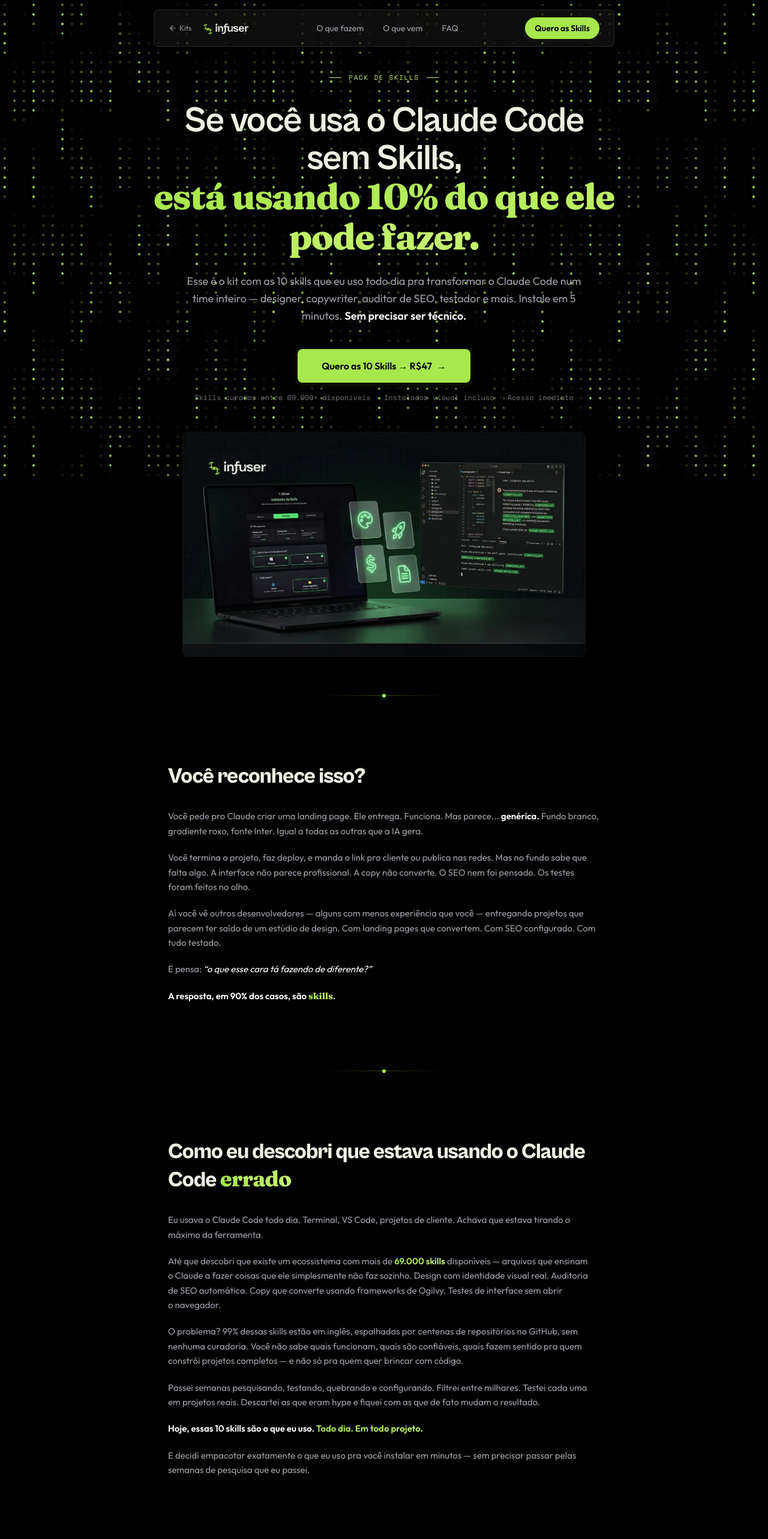
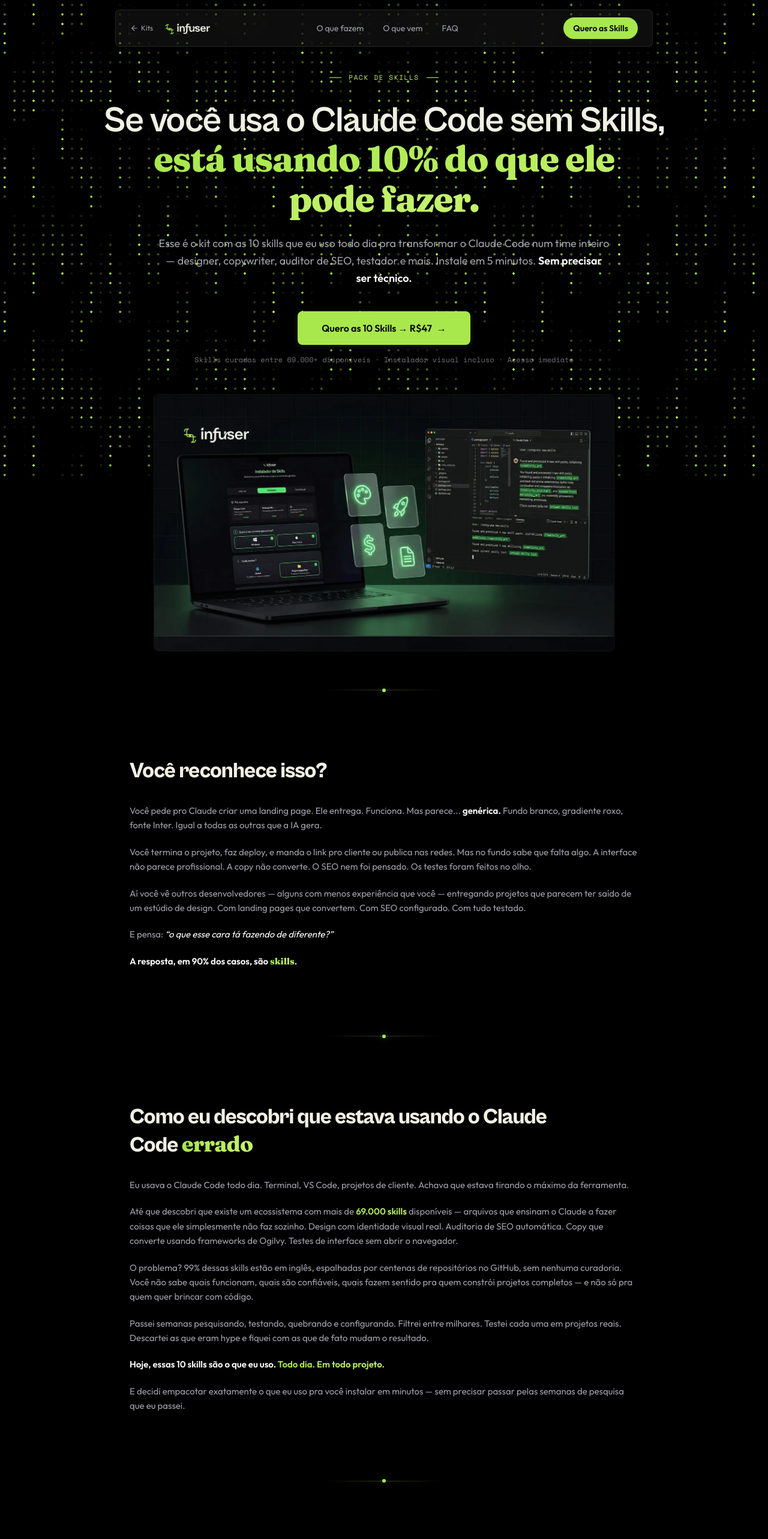
Before and after one commit to yanzer0/yan-site-test, a Next.js app: page /kit-skills in a window 1280 px wide. Shown: the top 2566 px of the page at 60% size. Built offline with nearby package versions, Linux system fonts and the light colour scheme.

Commit message:
fix: amplia max-width dos containers de texto no kit-skills
- Hero: max-w-4xl -> max-w-5xl
- Secoes de texto: max-w-3xl -> max-w-4xl
- Skills grid: max-w-4xl -> max-w-5xl
- Navbar/mobile menu acompanham novo max-w
- Evita quebras de linha estranhas nos titulos

```diff
--- a/src/components/kit-skills.tsx
+++ b/src/components/kit-skills.tsx
@@ -27,7 +27,7 @@
 
   return (
     <header className="fixed top-4 left-4 right-4 z-50">
-      <nav className={`mx-auto max-w-3xl glass rounded-lg px-6 py-3 flex items-center justify-between transition-all duration-300 ${scrolled ? "navbar-scrolled" : ""}`}>
+      <nav className={`mx-auto max-w-4xl glass rounded-lg px-6 py-3 flex items-center justify-between transition-all duration-300 ${scrolled ? "navbar-scrolled" : ""}`}>
         <div className="flex items-center gap-3">
           <Link
             href="/"
@@ -78,7 +78,7 @@
         </div>
       </nav>
 
-      <div className={`md:hidden mt-2 mx-auto max-w-3xl rounded-lg border border-white/10 bg-[#0A0A0A]/90 backdrop-blur-xl p-6 flex flex-col gap-4 transition-all duration-300 origin-top ${
+      <div className={`md:hidden mt-2 mx-auto max-w-4xl rounded-lg border border-white/10 bg-[#0A0A0A]/90 backdrop-blur-xl p-6 flex flex-col gap-4 transition-all duration-300 origin-top ${
         mobileOpen ? "opacity-100 scale-y-100 translate-y-0" : "opacity-0 scale-y-95 -translate-y-2 pointer-events-none"
       }`}>
         {NAV_LINKS.map((link) => (
@@ -107,7 +107,7 @@
 function HeroSection() {
   return (
     <section className="relative min-h-screen flex items-center justify-center overflow-hidden pt-28 pb-16">
-      <div className="relative z-10 mx-auto max-w-4xl px-4 sm:px-6 text-center">
+      <div className="relative z-10 mx-auto max-w-5xl px-4 sm:px-6 text-center">
         {/* Badge */}
         <div className="animate-fade-in-up inline-flex items-center gap-3 mb-8">
           <span className="h-px w-5 bg-green-400" />
@@ -125,7 +125,7 @@
         </h1>
 
         {/* Subheadline */}
-        <p className="animate-fade-in-up delay-200 mt-6 max-w-2xl mx-auto text-base sm:text-lg text-zinc-400 leading-relaxed">
+        <p className="animate-fade-in-up delay-200 mt-6 max-w-3xl mx-auto text-base sm:text-lg text-zinc-400 leading-relaxed">
           Esse é o kit com as 10 skills que eu uso todo dia pra transformar o Claude Code num time inteiro — designer, copywriter, auditor de SEO, testador e mais. Instale em 5 minutos. <strong className="text-white">Sem precisar ser técnico.</strong>
         </p>
 
@@ -143,7 +143,7 @@
         </div>
 
         {/* Hero image */}
-        <div className="animate-fade-in-up delay-400 mt-12 max-w-2xl mx-auto rounded-lg overflow-hidden border border-green-500/10 image-frame">
+        <div className="animate-fade-in-up delay-400 mt-12 max-w-3xl mx-auto rounded-lg overflow-hidden border border-green-500/10 image-frame">
           <Image
             src="/kit-skills/hero.webp"
             alt="Pack de Skills pro Claude Code — mockup do produto"
@@ -166,7 +166,7 @@
     <>
       <div className="section-divider" />
       <section className="py-20 sm:py-28 bg-black/80">
-        <div ref={ref} className="scroll-reveal mx-auto max-w-3xl px-4 sm:px-6">
+        <div ref={ref} className="scroll-reveal mx-auto max-w-4xl px-4 sm:px-6">
           <h2 className="font-heading text-2xl sm:text-3xl md:text-4xl font-extrabold tracking-tight leading-tight mb-8">
             Você reconhece isso?
           </h2>
@@ -202,7 +202,7 @@
     <>
       <div className="section-divider" />
       <section className="py-20 sm:py-28">
-        <div ref={ref} className="scroll-reveal mx-auto max-w-3xl px-4 sm:px-6">
+        <div ref={ref} className="scroll-reveal mx-auto max-w-4xl px-4 sm:px-6">
           <h2 className="font-heading text-2xl sm:text-3xl md:text-4xl font-extrabold tracking-tight leading-tight mb-8">
             Como eu descobri que estava usando o Claude Code{" "}
             <span className="font-punch text-gradient-green">errado</span>
@@ -242,7 +242,7 @@
     <>
       <div className="section-divider" />
       <section className="py-20 sm:py-28 bg-black/80">
-        <div ref={ref} className="scroll-reveal mx-auto max-w-3xl px-4 sm:px-6">
+        <div ref={ref} className="scroll-reveal mx-auto max-w-4xl px-4 sm:px-6">
           <h2 className="font-heading text-2xl sm:text-3xl md:text-4xl font-extrabold tracking-tight leading-tight mb-8">
             O que são Skills{" "}
             <span className="text-zinc-500">(e por que mudam tudo)</span>
@@ -356,7 +356,7 @@
     <>
       <div className="section-divider" />
       <section id="skills" className="py-20 sm:py-28">
-        <div ref={ref} className="scroll-reveal mx-auto max-w-4xl px-4 sm:px-6">
+        <div ref={ref} className="scroll-reveal mx-auto max-w-5xl px-4 sm:px-6">
           <h2 className="font-heading text-2xl sm:text-3xl md:text-4xl font-extrabold tracking-tight text-center mb-3">
             O que as 10 skills fazem por você
           </h2>
@@ -508,7 +508,7 @@
     <>
       <div className="section-divider" />
       <section id="kit" className="py-20 sm:py-28 bg-black/80">
-        <div ref={ref} className="scroll-reveal mx-auto max-w-3xl px-4 sm:px-6">
+        <div ref={ref} className="scroll-reveal mx-auto max-w-4xl px-4 sm:px-6">
           <h2 className="font-heading text-2xl sm:text-3xl md:text-4xl font-extrabold tracking-tight text-center mb-12">
             Tudo o que você recebe
           </h2>
@@ -608,7 +608,7 @@
     <>
       <div className="section-divider" />
       <section className="py-20 sm:py-28">
-        <div ref={ref} className="scroll-reveal mx-auto max-w-3xl px-4 sm:px-6">
+        <div ref={ref} className="scroll-reveal mx-auto max-w-4xl px-4 sm:px-6">
           <h2 className="font-heading text-2xl sm:text-3xl md:text-4xl font-extrabold tracking-tight text-center mb-12">
             Pra quem é esse pack
           </h2>
@@ -691,7 +691,7 @@
     <>
       <div className="section-divider" />
       <section id="faq" className="py-20 sm:py-28 bg-black/80">
-        <div ref={ref} className="scroll-reveal mx-auto max-w-3xl px-4 sm:px-6">
+        <div ref={ref} className="scroll-reveal mx-auto max-w-4xl px-4 sm:px-6">
           <h2 className="font-heading text-2xl sm:text-3xl md:text-4xl font-extrabold tracking-tight text-center mb-12">
             Perguntas frequentes
           </h2>
@@ -731,7 +731,7 @@
     <>
       <div className="section-divider" />
       <section className="py-20 sm:py-28">
-        <div ref={ref} className="scroll-reveal mx-auto max-w-3xl px-4 sm:px-6 text-center">
+        <div ref={ref} className="scroll-reveal mx-auto max-w-4xl px-4 sm:px-6 text-center">
           <h2 className="font-heading text-2xl sm:text-3xl md:text-4xl font-extrabold tracking-tight mb-8">
             Transforme seu Claude Code{" "}
             <span className="font-punch text-gradient-green">agora</span>
@@ -792,7 +792,7 @@
     <>
       <div className="section-divider" />
       <section className="py-20 sm:py-28 bg-black/80">
-        <div ref={ref} className="scroll-reveal mx-auto max-w-3xl px-4 sm:px-6 text-center">
+        <div ref={ref} className="scroll-reveal mx-auto max-w-4xl px-4 sm:px-6 text-center">
           <div className="space-y-5 mb-10">
             <p className="text-[15px] text-zinc-400 leading-relaxed">
               Você pode continuar usando o Claude Code do jeito que usa hoje. Gerando interfaces genéricas. Testando no olho. Fazendo deploy com medo. Escrevendo copy no achismo.
@@ -821,7 +821,7 @@
 function SKFooter() {
   return (
     <footer className="border-t border-white/5 py-10">
-      <div className="mx-auto max-w-3xl px-4 sm:px-6 text-center">
+      <div className="mx-auto max-w-4xl px-4 sm:px-6 text-center">
         <div className="flex items-center justify-center mb-4">
           <Image
             src="/lockup-sem-fundo.svg"
```
